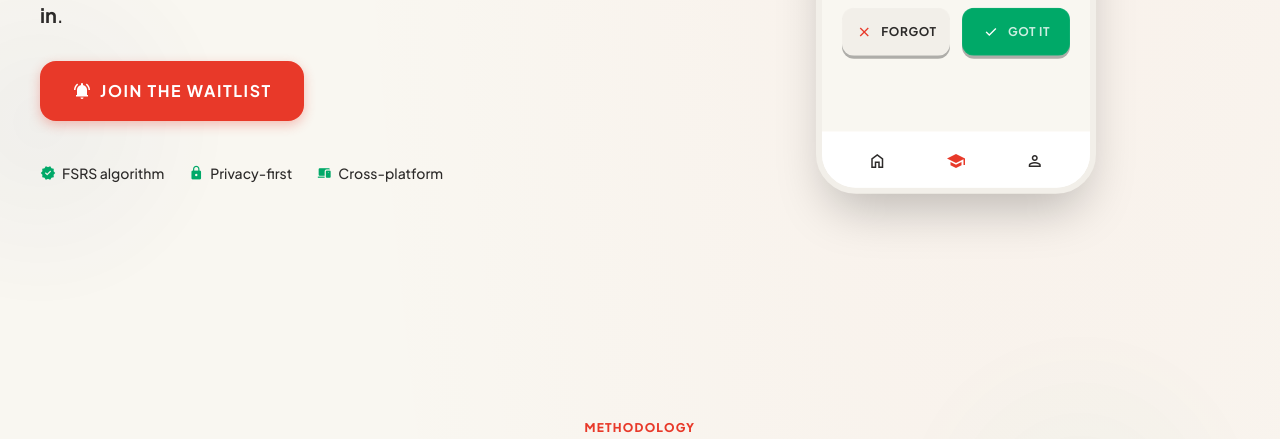
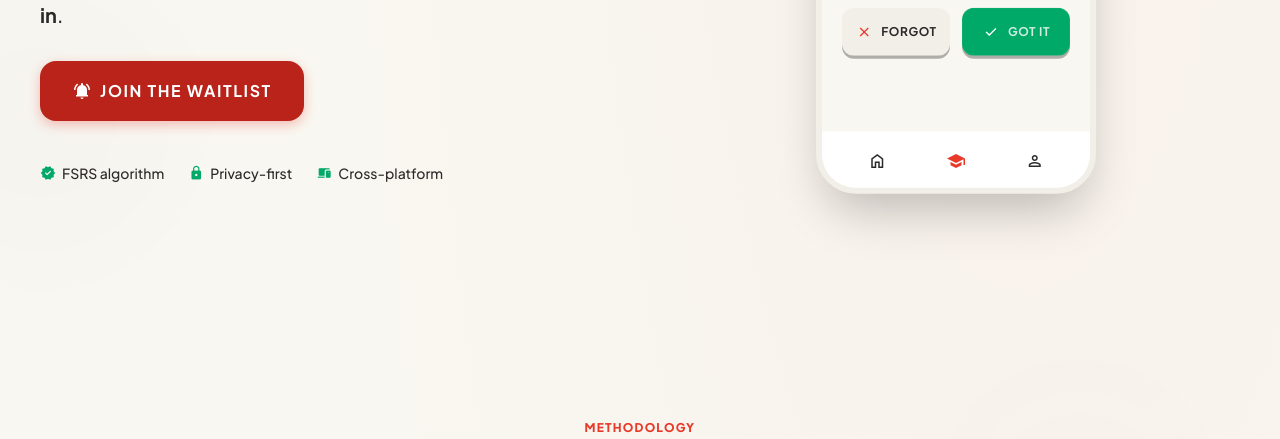
Before and after one commit to snonow/fudami-landing, a website: page index.html in a window 1280 px wide. Shown: the part 577-1016 px from the top of the page. Drawn offline with nearby package versions, Linux system fonts and the light colour scheme.

Commit message:
a11y: name the dialog, and make the primary button readable
Both found by the first Lighthouse run against the live site, not by reading the
code.

aria-dialog-name: the wiki modal had role=dialog with no accessible name, which
a screen reader announces as nothing. aria-labelledby now points at its title.

colour-contrast: white on the brand red measures 4.16:1 in light mode (AA wants
4.5 for normal text) and 2.78:1 in dark - below even the large-text floor. The
brand red is unchanged for text, borders and accents; the filled button now uses
--primary-strong-rgb, which darkens in light mode (6.33:1) and keeps the brand
colour with near-black ink in dark mode (6.27:1). One line in input.css reverts
it if the look is not wanted.

design-system.css rebuilt from input.css and re-synced to jisho, which carries a
copy until the CSS itself moves into fudami-design.

Co-Authored-By: Claude Opus 5 <noreply@anthropic.com>
Claude-Session: https://claude.ai/code/session_01Eww8VbUZkfNyEiGEpsQsrW

```diff
--- a/components.js
+++ b/components.js
@@ -70,7 +70,10 @@ function injectWikiModal() {
     className:
       'fixed inset-0 z-[60] flex items-center justify-center p-4 bg-black/60 backdrop-blur-md ' +
       'opacity-0 pointer-events-none transition-all duration-300',
-    attrs: { id: 'wiki-modal', role: 'dialog', 'aria-modal': 'true' },
+    // aria-labelledby, not just role=dialog: a dialog with no accessible name is what
+    // Lighthouse's aria-dialog-name audit fails on, and what a screen reader announces as
+    // nothing at all.
+    attrs: { id: 'wiki-modal', role: 'dialog', 'aria-modal': 'true', 'aria-labelledby': 'wiki-modal-title' },
   });
 
   const panel = el('div', {
--- a/input.css
+++ b/input.css
@@ -32,6 +32,8 @@ body {
 
   /* Brand accents — Light mode */
   --primary-rgb: 232, 57, 41;        /* hanko-red: #E83929 */
+  --primary-strong-rgb: 185, 35, 25; /* filled buttons only — white text needs 4.5:1 */
+  --primary-ink: #fff;               /* ink on a filled button */
   --success-rgb: 0, 169, 104;        /* matcha-green: #00A968 */
   --secondary-rgb: 29, 47, 111;      /* aizome-indigo: #1D2F6F */
 
@@ -63,6 +65,8 @@ body {
 
   /* Brand accents — Dark mode (softened for comfort) */
   --primary-rgb: 255, 107, 107;      /* hanko-red softened: #FF6B6B */
+  --primary-strong-rgb: 255, 107, 107; /* unchanged: the button darkens its ink instead */
+  --primary-ink: #1a1a1a;            /* white here is 2.78:1; near-black is 6.27:1 */
   --success-rgb: 46, 202, 127;       /* matcha-green softened: #2ECA7F */
   --secondary-rgb: 109, 141, 237;    /* aizome-indigo softened: #6D8DED */
 
@@ -162,9 +166,14 @@ body {
 /* ── 5. Button Styles ───────────────────────────────────────────────────── */
 
 /* Primary CTA — solid hanko-red, soft lift shadow */
+/* --primary-strong-rgb, not --primary-rgb: white on the brand red measures 4.16:1 in light
+   mode (AA normal wants 4.5) and 2.78:1 in dark (below even the 3.0 large-text floor), which
+   is what Lighthouse's colour-contrast audit failed on. The brand colour is unchanged for
+   text, borders and accents - only this filled surface darkens, and in dark mode the button
+   keeps the brand red and takes near-black ink instead. 6.33:1 and 6.27:1 respectively. */
 .btn-hanko {
-  background-color: rgb(var(--primary-rgb));
-  color: #fff;
+  background-color: rgb(var(--primary-strong-rgb));
+  color: var(--primary-ink);
   font-weight: 700;
   border: none;
   cursor: pointer;
```
Also changed, not shown: design-system.css.
